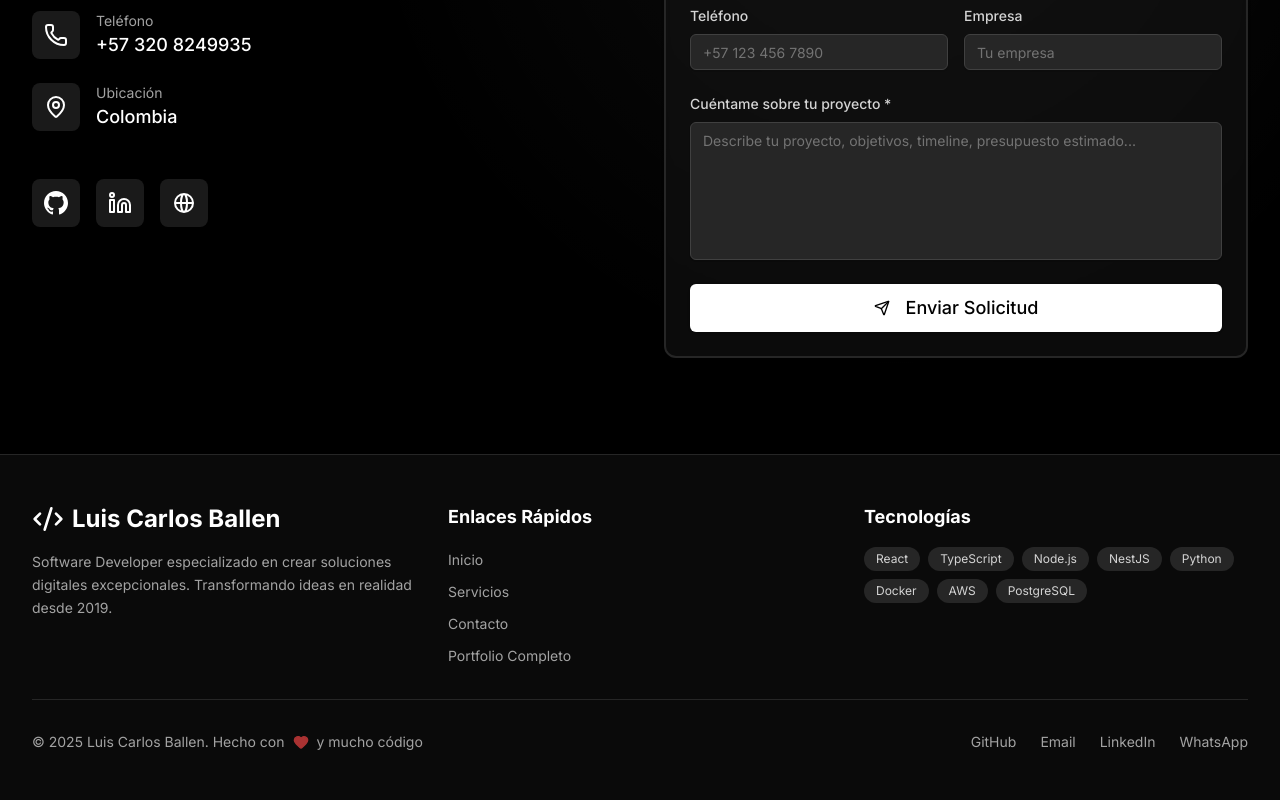
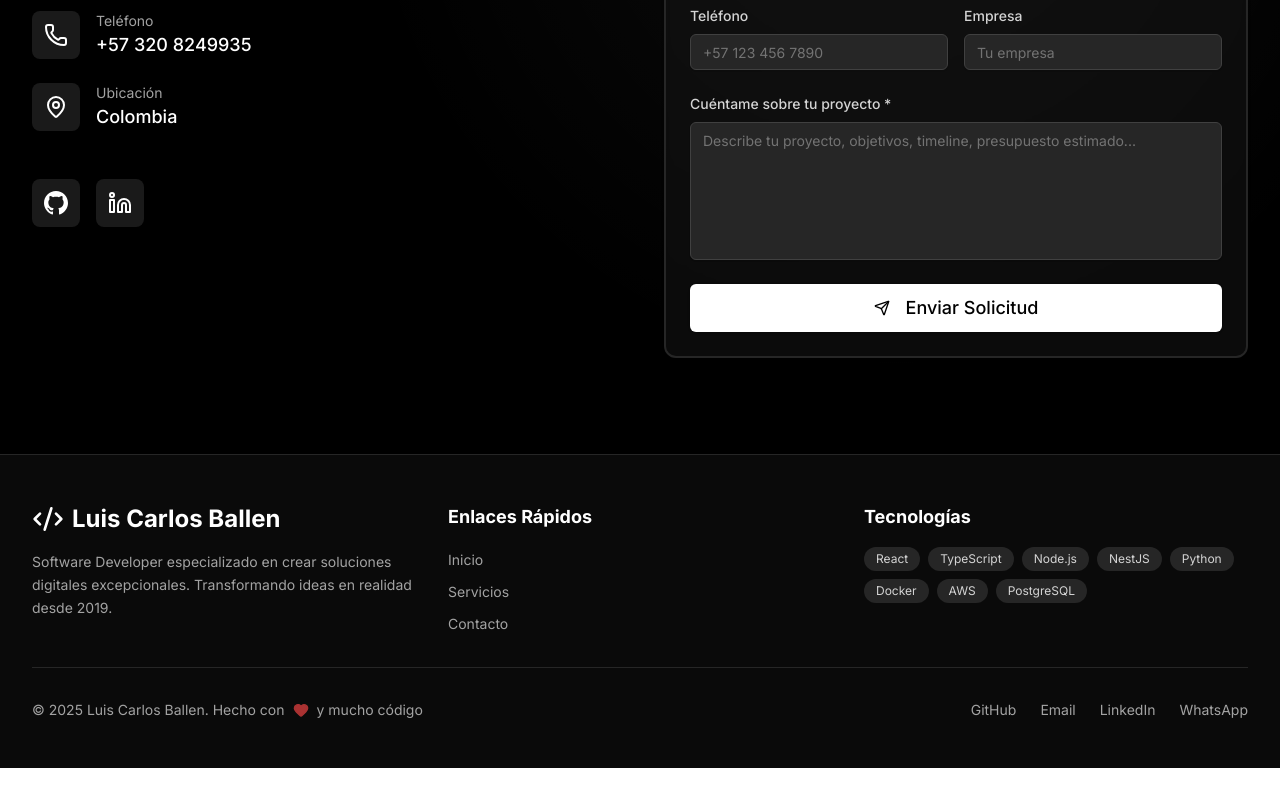
Before and after one commit to LimonsitOwO/Portfolio-NextJS, a React (Vite) app: page / in a window 1280 px wide. Shown: the part 4445-5245 px from the top of the page. After the commit the page ends 5213 px from the top, so only its background shows below. Built offline with nearby package versions, Linux system fonts and the light colour scheme.

Commit message:
chore: update contact information and remove redundant portfolio links

```diff
--- a/src/components/ContactForm.tsx
+++ b/src/components/ContactForm.tsx
@@ -121,7 +121,7 @@ export function ContactForm({ selectedService }: ContactFormProps) {
                 </div>
                 <div>
                   <p className="text-sm text-neutral-400">Email</p>
-                  <p className="text-lg font-medium">luisinfo304@gmail.com</p>
+                  <p className="text-lg font-medium">luislm080304@gmail.com</p>
                 </div>
               </div>
 
@@ -166,16 +166,6 @@ export function ContactForm({ selectedService }: ContactFormProps) {
               >
                 <Linkedin className="w-6 h-6" />
               </a>
-              <a
-                href="https://portfolio-next-js-sage-three.vercel.app"
-                target="_blank"
-                rel="noopener noreferrer"
-                className="w-12 h-12 rounded-lg bg-white/10 flex items-center justify-center hover:bg-white hover:text-black transition-all duration-300"
-              >
-                <svg className="w-6 h-6" fill="none" stroke="currentColor" viewBox="0 0 24 24">
-                  <path strokeLinecap="round" strokeLinejoin="round" strokeWidth={2} d="M21 12a9 9 0 01-9 9m9-9a9 9 0 00-9-9m9 9H3m9 9a9 9 0 01-9-9m9 9c1.657 0 3-4.03 3-9s-1.343-9-3-9m0 18c-1.657 0-3-4.03-3-9s1.343-9 3-9m-9 9a9 9 0 019-9" />
-                </svg>
-              </a>
             </div>
           </div>
 
@@ -212,8 +202,8 @@ export function ContactForm({ selectedService }: ContactFormProps) {
                           type="button"
                           onClick={() => toggleService(id)}
                           className={`px-4 py-2 rounded-full text-xs font-semibold transition-all duration-300 border-2 ${selectedServices.includes(id)
-                              ? 'bg-white text-black border-white'
-                              : 'bg-transparent text-neutral-400 border-neutral-800 hover:border-neutral-600'
+                            ? 'bg-white text-black border-white'
+                            : 'bg-transparent text-neutral-400 border-neutral-800 hover:border-neutral-600'
                             }`}
                         >
                           {name}
--- a/src/components/Footer.tsx
+++ b/src/components/Footer.tsx
@@ -46,16 +46,6 @@ export function Footer() {
                 >
                   Contacto
                 </button>
-              </li>
-              <li>
-                <a
-                  href="https://portfolio-next-js-sage-three.vercel.app"
-                  target="_blank"
-                  rel="noopener noreferrer"
-                  className="text-neutral-400 hover:text-white transition-colors text-sm"
-                >
-                  Portfolio Completo
-                </a>
               </li>
             </ul>
           </div>
```
